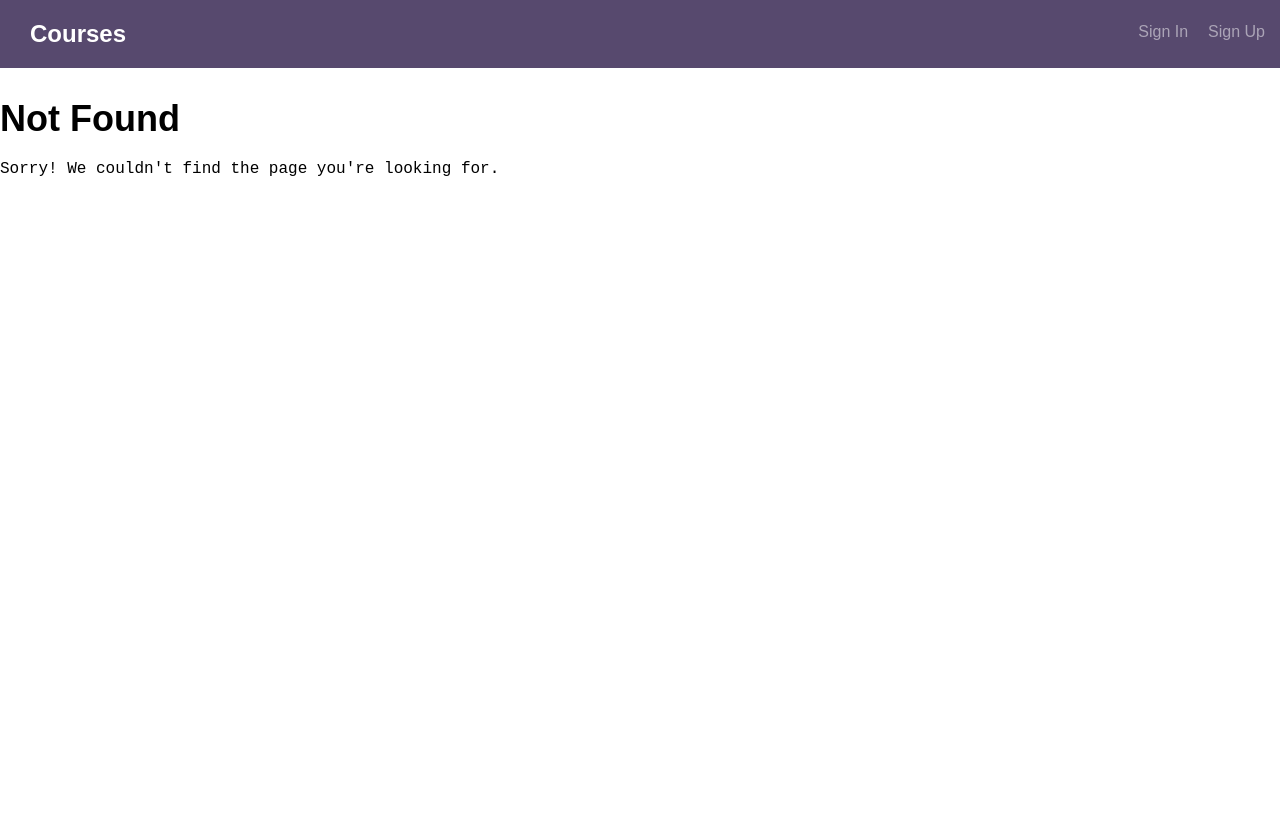
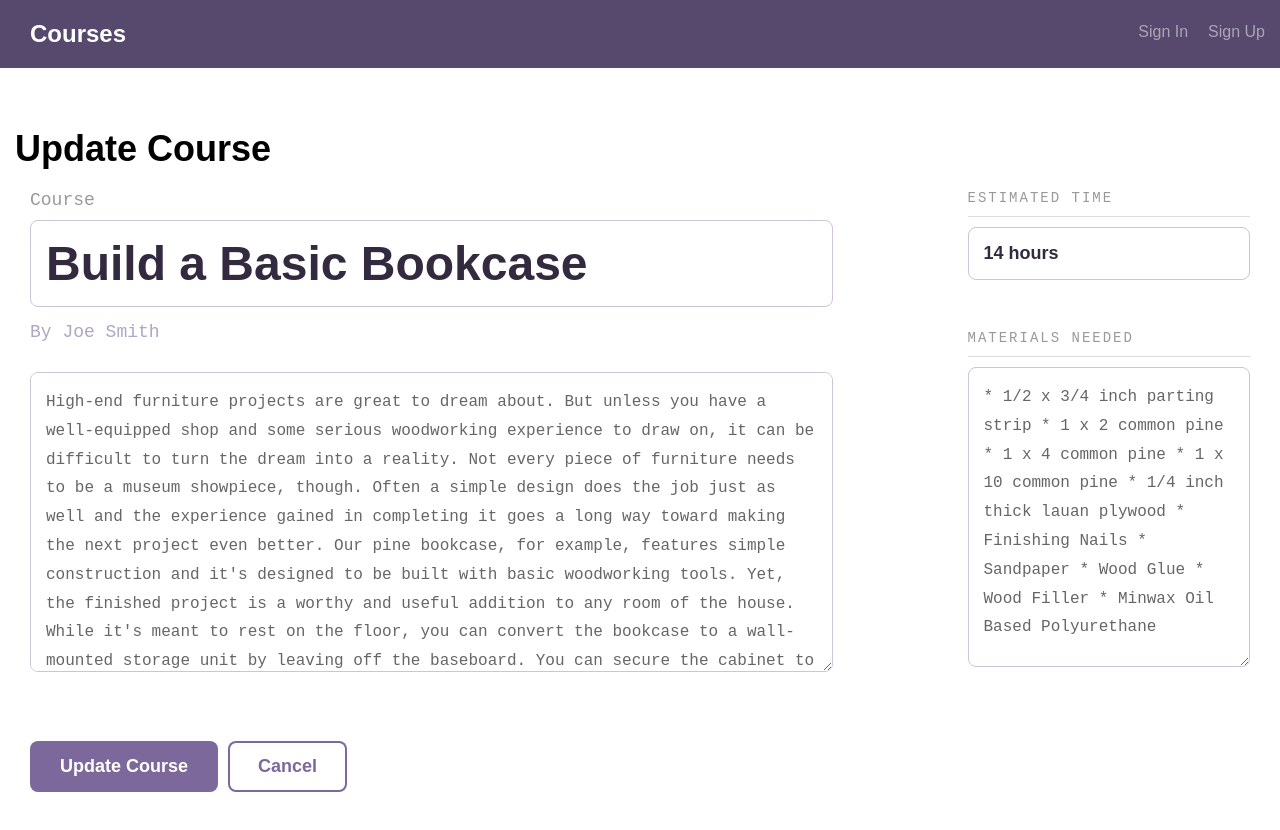
Before and after one commit to ateBitDev/Project_10, a React (Create React App) app in the folder client/: page /Update-Course in a window 1280 px wide. Before the commit this address had no page. Before the commit the page ends 800 px from the top, so only its background shows below. Built offline with nearby package versions, Linux system fonts and the light colour scheme.

Commit message:
another update on components and routes

```diff
--- /dev/null
+++ b/client/src/Components/Create-Course.js
@@ -0,0 +1,52 @@
+import React from 'react';
+
+const CreateCourse = () => {
+
+    let handleClick = (event) => {
+        window.history.replaceState({foo: "bar"},"Search", "/")
+        //event.preventDefault();
+    }
+
+    return (
+        <div className="bounds course--detail">
+            <h1>Create Course</h1>
+            <div>
+            <div>
+                <div className="validation-errors">
+                </div>
+            </div>
+            <form>
+                <div className="grid-66">
+                <div className="course--header">
+                    <h4 className="course--label">Course</h4>
+                    <div><input id="title" name="title" type="text" className="input-title course--title--input" placeholder="Course title..."
+                        defaultValue="" /></div>
+                    <p>By Joe Smith</p>
+                </div>
+                <div className="course--description">
+                    <div><textarea id="description" name="description" className="" placeholder="Course description..."></textarea></div>
+                </div>
+                </div>
+                <div className="grid-25 grid-right">
+                <div className="course--stats">
+                    <ul className="course--stats--list">
+                    <li className="course--stats--list--item">
+                        <h4>Estimated Time</h4>
+                        <div><input id="estimatedTime" name="estimatedTime" type="text" className="course--time--input"
+                            placeholder="Hours" defaultValue="" /></div>
+                    </li>
+                    <li className="course--stats--list--item">
+                        <h4>Materials Needed</h4>
+                        <div><textarea id="materialsNeeded" name="materialsNeeded" className="" placeholder="List materials..."></textarea></div>
+                    </li>
+                    </ul>
+                </div>
+                </div>
+                <div className="grid-100 pad-bottom"><button className="button" type="submit">Create Course</button><button className="button button-secondary" onClick={handleClick}>Cancel</button></div>
+            </form>
+            </div>
+        </div>
+    )
+}
+
+export default CreateCourse
--- a/client/src/Components/Header.js
+++ b/client/src/Components/Header.js
@@ -8,6 +8,8 @@ import UserSignIn from "./UserSignIn";
 import UserSignUp from './UserSignUp'
 import Home from './Home'
 import NotFound from "./Not-Found";
+import CreateCourse from './Create-Course'
+import UpdateCourse from './Update-Course'
 
 const Header = () =>   {
 
@@ -24,6 +26,8 @@ const Header = () =>   {
             <Route exact path="/" render= {()=> <Home />} />
             <Route path="/SignIn" render= {() => <UserSignIn />} />
             <Route path="/SignUp" render= {() => <UserSignUp />} />
+            <Route path="/Create-Course" render= {() => <CreateCourse />} />
+            <Route path="/Update-Course" render= {() => <UpdateCourse />} />
             <Route  component={NotFound} />
         </Switch>
     </div>
--- a/client/src/Components/Home.js
+++ b/client/src/Components/Home.js
@@ -1,26 +1,27 @@
-import React from "react"
+import React from 'react'
 
 const Home = () => {
     return (
         <div className="bounds">
+
         <div className="grid-33">
-        <a className="course--module course--link">
-          <h4 class="course--label">Course</h4>
-          <h3 class="course--title">Build a Basic Bookcase</h3>
+        <a className="course--module course--link" href="create-course">
+          <h4 className="course--label">Course</h4>
+          <h3 className="course--title">Build a Basic Bookcase</h3>
         </a></div>
       <div className="grid-33">
-        <a className="course--module course--link">
-          <h4 class="course--label">Course</h4>
-          <h3 class="course--title">Learn How to Program</h3>
+        <a className="course--module course--link" href="create-course">
+          <h4 className="course--label">Course</h4>
+          <h3 className="course--title">Learn How to Program</h3>
         </a></div>
       <div className="grid-33">
-        <a className="course--module course--link">
-          <h4 class="course--label">Course</h4>
-          <h3 class="course--title">Learn How to Test Programs</h3>
+        <a className="course--module course--link" href="create-course">
+          <h4 className="course--label">Course</h4>
+          <h3 className="course--title">Learn How to Test Programs</h3>
         </a></div>
         <div className="grid-33">
-          <a class="course--module course--add--module" href="create-course.html">
-            <h3 class="course--add--title"><svg version="1.1" xmlns="http://www.w3.org/2000/svg" x="0px" y="0px"
+          <a className="course--module course--add--module" href="create-course">
+            <h3 className="course--add--title"><svg version="1.1" xmlns="http://www.w3.org/2000/svg" x="0px" y="0px"
             viewBox="0 0 13 13" className="add">
             <polygon points="7,6 7,0 6,0 6,6 0,6 0,7 6,7 6,13 7,13 7,7 13,7 13,6 "></polygon>
             </svg>New Course</h3>
--- /dev/null
+++ b/client/src/Components/Update-Course.js
@@ -0,0 +1,68 @@
+import React from 'react'
+
+const UpdateCourse = () => {
+
+    let handleClick = (event) => {
+        window.history.replaceState({foo: "bar"},"Search", "/")
+        //event.preventDefault();
+    }
+
+    return (
+        <div className="bounds course--detail">
+        <h1>Update Course</h1>
+        <div>
+          <form>
+            <div className="grid-66">
+              <div className="course--header">
+                <h4 className="course--label">Course</h4>
+                <div><input id="title" name="title" type="text" className="input-title course--title--input" placeholder="Course title..."
+                    defaultValue="Build a Basic Bookcase" /></div>
+                <p>By Joe Smith</p>
+              </div>
+              <div className="course--description">
+                <div><textarea id="description" name="description" className="" placeholder="Course description...">High-end furniture projects are great to dream about. But unless you have a well-equipped shop and some serious woodworking experience to draw on, it can be difficult to turn the dream into a reality.
+
+Not every piece of furniture needs to be a museum showpiece, though. Often a simple design does the job just as well and the experience gained in completing it goes a long way toward making the next project even better.
+
+Our pine bookcase, for example, features simple construction and it's designed to be built with basic woodworking tools. Yet, the finished project is a worthy and useful addition to any room of the house. While it's meant to rest on the floor, you can convert the bookcase to a wall-mounted storage unit by leaving off the baseboard. You can secure the cabinet to the wall by screwing through the cabinet cleats into the wall studs.
+
+We made the case out of materials available at most building-supply dealers and lumberyards, including 1/2 x 3/4-in. parting strip, 1 x 2, 1 x 4 and 1 x 10 common pine and 1/4-in.-thick lauan plywood. Assembly is quick and easy with glue and nails, and when you're done with construction you have the option of a painted or clear finish.
+
+As for basic tools, you'll need a portable circular saw, hammer, block plane, combination square, tape measure, metal rule, two clamps, nail set and putty knife. Other supplies include glue, nails, sandpaper, wood filler and varnish or paint and shellac.
+
+The specifications that follow will produce a bookcase with overall dimensions of 10 3/4 in. deep x 34 in. wide x 48 in. tall. While the depth of the case is directly tied to the 1 x 10 stock, you can vary the height, width and shelf spacing to suit your needs. Keep in mind, though, that extending the width of the cabinet may require the addition of central shelf supports.</textarea></div>
+              </div>
+            </div>
+            <div className="grid-25 grid-right">
+              <div className="course--stats">
+                <ul className="course--stats--list">
+                  <li className="course--stats--list--item">
+                    <h4>Estimated Time</h4>
+                    <div><input id="estimatedTime" name="estimatedTime" type="text" className="course--time--input"
+                        placeholder="Hours" defaultValue="14 hours" /></div>
+                  </li>
+                  <li className="course--stats--list--item">
+                    <h4>Materials Needed</h4>
+                    <div><textarea id="materialsNeeded" name="materialsNeeded" className="" placeholder="List materials...">* 1/2 x 3/4 inch parting strip
+* 1 x 2 common pine
+* 1 x 4 common pine
+* 1 x 10 common pine
+* 1/4 inch thick lauan plywood
+* Finishing Nails
+* Sandpaper
+* Wood Glue
+* Wood Filler
+* Minwax Oil Based Polyurethane
+</textarea></div>
+                  </li>
+                </ul>
+              </div>
+            </div>
+            <div className="grid-100 pad-bottom"><button className="button" type="submit">Update Course</button><button className="button button-secondary" onClick={handleClick}>Cancel</button></div>
+          </form>
+        </div>
+      </div>
+    )
+}
+
+export default UpdateCourse
--- a/client/src/Components/UserSignIn.js
+++ b/client/src/Components/UserSignIn.js
@@ -1,15 +1,21 @@
 import React from 'react'
 
 const UserSignIn = () => {
+
+    let handleClick = (event) => {
+        window.history.replaceState({foo: "bar"},"Search", "/")
+        //event.preventDefault();
+
+    }
 
     return (
         <div className="grid-33 centered signin">
           <h1>Sign In</h1>
           <div>
             <form>
-              <div><input id="emailAddress" name="emailAddress" type="text" className="" placeholder="Email Address" value="" /></div>
-              <div><input id="password" name="password" type="password" class="" placeholder="Password" value="" /></div>
-              <div class="grid-100 pad-bottom"><button className="button" type="submit">Sign In</button><button className="button button-secondary" onclick="event.preventDefault(); location.href='index.html';">Cancel</button></div>
+              <div><input id="emailAddress" name="emailAddress" type="text" className="" placeholder="Email Address" defaultValue="" /></div>
+              <div><input id="password" name="password" type="password" className="" placeholder="Password" defaultValue="" /></div>
+              <div className="grid-100 pad-bottom"><button className="button" type="submit">Sign In</button><button className="button button-secondary" onClick={handleClick}>Cancel</button></div>
             </form>
           </div>
           <p>&nbsp;</p>
--- a/client/src/Components/UserSignUp.js
+++ b/client/src/Components/UserSignUp.js
@@ -2,16 +2,23 @@ import React from "react"
 
 const UserSignUp = () => {
 
+    let handleClick = (event) => {
+        window.history.replaceState({foo: "bar"},"Search", "/")
+        //event.preventDefault();
+    }
+
+
  return (
 
-  <div class="grid-33 centered signin">
-    <form>
-              <div><input id="firstName" name="firstName" type="text" className="" placeholder="First Name" value="" /></div>
-              <div><input id="lastName" name="lastName" type="text" className="" placeholder="Last Name" value="" /></div>
-              <div><input id="emailAddress" name="emailAddress" type="text" className="" placeholder="Email Address" value="" /></div>
-              <div><input id="password" name="password" type="password" className="" placeholder="Password" value="" /></div>
-              <div><input id="confirmPassword" name="confirmPassword" type="password" className="" placeholder="Confirm Password" value="" /></div>
-              <div class="grid-100 pad-bottom"><button class="button" type="submit">Sign Up</button><button className="button button-secondary" onclick="event.preventDefault(); location.href='index.html';">Cancel</button></div>
+  <div className="grid-33 centered signin">
+    <h1>Sign Up</h1>
+    <form >
+              <div><input id="firstName" name="firstName" type="text" className="" placeholder="First Name" defaultValue="" /></div>
+              <div><input id="lastName" name="lastName" type="text" className="" placeholder="Last Name" defaultValue="" /></div>
+              <div><input id="emailAddress" name="emailAddress" type="text" className="" placeholder="Email Address" defaultValue="" /></div>
+              <div><input id="password" name="password" type="password" className="" placeholder="Password" defaultValue="" /></div>
+              <div><input id="confirmPassword" name="confirmPassword" type="password" className="" placeholder="Confirm Password" defaultValue="" /></div>
+              <div className="grid-100 pad-bottom"><button className="button" type="submit">Sign Up</button><button className="button button-secondary" onClick= {handleClick} >Cancel</button></div>
     </form>
   </div>
 
```
